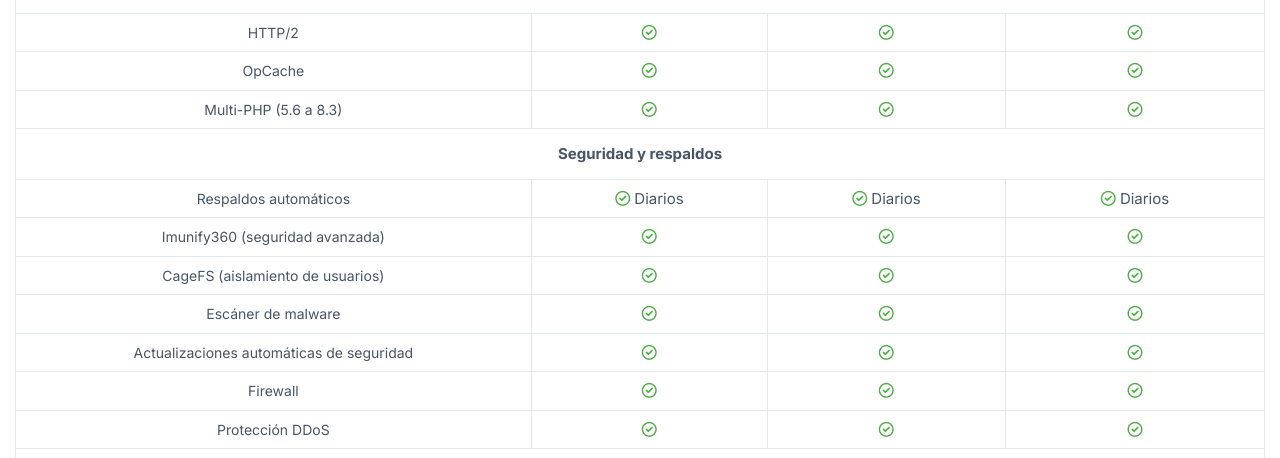
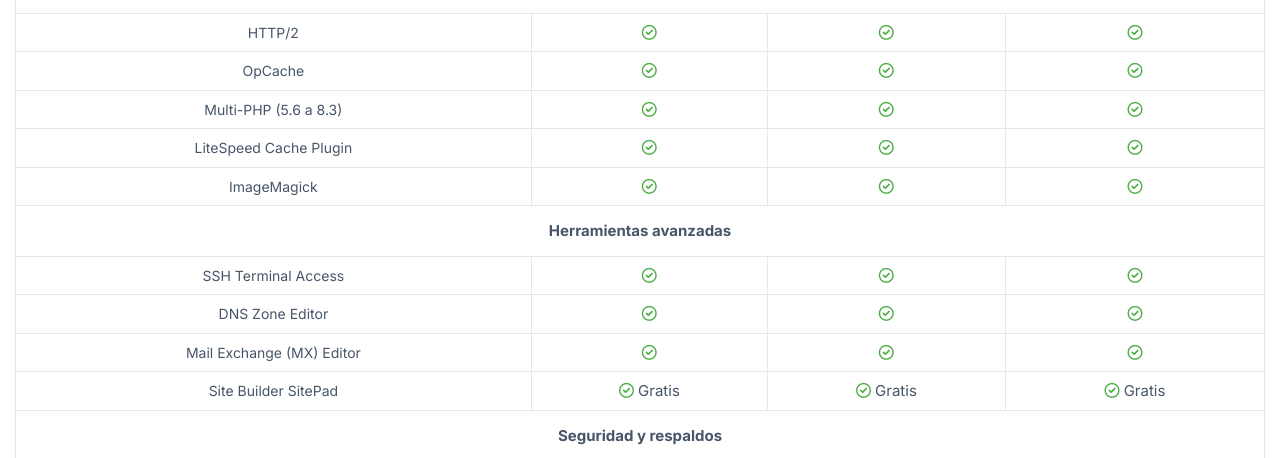
Before and after one commit to Jorguitouy/hostinguruguay.uy, a plain HTML site: page comparador-de-hosting.html in a window 1280 px wide. Shown: the part 1280-1738 px from the top of the page. Drawn offline with Linux system fonts and the light colour scheme.

Commit message:
agregar características técnicas del reseller: SSH, ImageMagick, DNS Editor, MX Editor, LiteSpeed Cache, SitePad

```diff
--- a/comparador-de-hosting.html
+++ b/comparador-de-hosting.html
@@ -1774,6 +1774,84 @@
                                         </td>
                                         <td>
                                             <span class="text-success"> <i class="far fa-check-circle"></i></span>
+                                        </td>
+                                    </tr>
+                                    <tr>
+                                        <td class="text-left compare-title">LiteSpeed Cache Plugin</td>
+                                        <td>
+                                            <span class="text-success"> <i class="far fa-check-circle"></i></span>
+                                        </td>
+                                        <td>
+                                            <span class="text-success"> <i class="far fa-check-circle"></i></span>
+                                        </td>
+                                        <td>
+                                            <span class="text-success"> <i class="far fa-check-circle"></i></span>
+                                        </td>
+                                    </tr>
+                                    <tr>
+                                        <td class="text-left compare-title">ImageMagick</td>
+                                        <td>
+                                            <span class="text-success"> <i class="far fa-check-circle"></i></span>
+                                        </td>
+                                        <td>
+                                            <span class="text-success"> <i class="far fa-check-circle"></i></span>
+                                        </td>
+                                        <td>
+                                            <span class="text-success"> <i class="far fa-check-circle"></i></span>
+                                        </td>
+                                    </tr>
+                                    <tr class="bg-white">
+                                        <td colspan="5" class="text-left compare-header">Herramientas avanzadas</td>
+                                    </tr>
+                                    <tr>
+                                        <td class="text-left compare-title">SSH Terminal Access</td>
+                                        <td>
+                                            <span class="text-success"> <i class="far fa-check-circle"></i></span>
+                                        </td>
+                                        <td>
+                                            <span class="text-success"> <i class="far fa-check-circle"></i></span>
+                                        </td>
+                                        <td>
+                                            <span class="text-success"> <i class="far fa-check-circle"></i></span>
+                                        </td>
+                                    </tr>
+                                    <tr>
+                                        <td class="text-left compare-title">DNS Zone Editor</td>
+                                        <td>
+                                            <span class="text-success"> <i class="far fa-check-circle"></i></span>
+                                        </td>
+                                        <td>
+                                            <span class="text-success"> <i class="far fa-check-circle"></i></span>
+                                        </td>
+                                        <td>
+                                            <span class="text-success"> <i class="far fa-check-circle"></i></span>
+                                        </td>
+                                    </tr>
+                                    <tr>
+                                        <td class="text-left compare-title">Mail Exchange (MX) Editor</td>
+                                        <td>
+                                            <span class="text-success"> <i class="far fa-check-circle"></i></span>
+                                        </td>
+                                        <td>
+                                            <span class="text-success"> <i class="far fa-check-circle"></i></span>
+                                        </td>
+                                        <td>
+                                            <span class="text-success"> <i class="far fa-check-circle"></i></span>
+                                        </td>
+                                    </tr>
+                                    <tr>
+                                        <td class="text-left compare-title">Site Builder SitePad</td>
+                                        <td>
+                                            <span class="text-success"> <i class="far fa-check-circle"></i></span>
+                                            Gratis
+                                        </td>
+                                        <td>
+                                            <span class="text-success"> <i class="far fa-check-circle"></i></span>
+                                            Gratis
+                                        </td>
+                                        <td>
+                                            <span class="text-success"> <i class="far fa-check-circle"></i></span>
+                                            Gratis
                                         </td>
                                     </tr>
                                     <tr class="bg-white">
```
